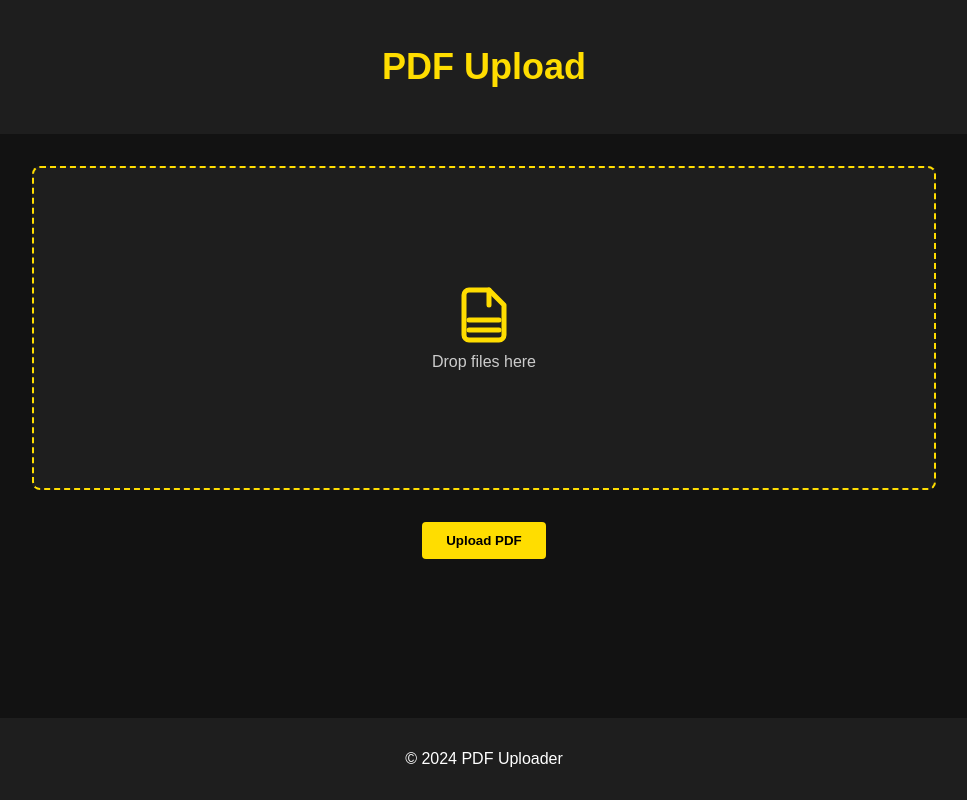
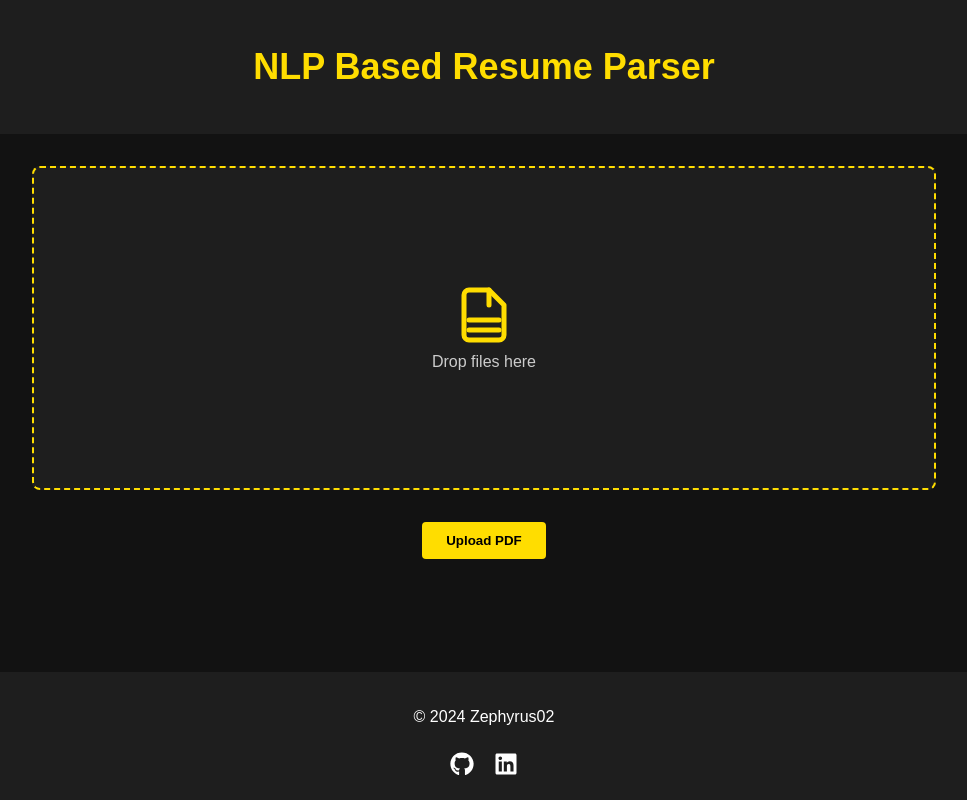
Before and after one commit to Zephyrus02/Frontend-for-NLP-Based-Resume-Parser, a React (Create React App) app: page / in a window 1280 px wide. Shown: the whole page, without its empty margins (156-1123 px from the left). Built offline with nearby package versions, Linux system fonts and the light colour scheme.

Commit message:
Updated Footer

```diff
--- a/package.json
+++ b/package.json
@@ -7,8 +7,10 @@
     "@testing-library/react": "^13.4.0",
     "@testing-library/user-event": "^13.5.0",
     "axios": "^1.7.7",
+    "prop-types": "^15.8.1",
     "react": "^18.3.1",
     "react-dom": "^18.3.1",
+    "react-icons": "^5.3.0",
     "react-scripts": "5.0.1",
     "web-vitals": "^2.1.4"
   },
--- a/src/App.css
+++ b/src/App.css
@@ -142,6 +142,25 @@ body {
   text-align: center;
   padding: 1rem;
   color: #ffffff;
+  display: flex;
+  flex-direction: column;
+  align-items: center
+}
+
+.social-icons {
+  display: flex;
+  justify-content: center;
+  gap: 20px;
+  margin-top: 10px;
+}
+
+.social-icons a {
+  color: inherit;
+  text-decoration: none;
+}
+
+.social-icons a:hover {
+  opacity: 0.8;
 }
 
 .popup {
--- a/src/components/Footer.js
+++ b/src/components/Footer.js
@@ -1,11 +1,36 @@
 import React from 'react';
+import PropTypes from 'prop-types';
+import { FaGithub, FaLinkedin } from 'react-icons/fa';
 
-const Footer = () => {
+const Footer = ({ year = 2024, name = 'Zephyrus02' }) => {
   return (
-    <footer className="footer">
-      <p>&copy; 2024 PDF Uploader</p>
+    <footer className="footer" style={{
+      display: 'flex',
+      flexDirection: 'column',
+      alignItems: 'center',
+      padding: '20px 0',
+    }}>
+      <p>&copy; {year} {name}</p>
+      <div className="social-icons" style={{
+        display: 'flex',
+        justifyContent: 'center',
+        gap: '20px',
+        marginTop: '10px',
+      }}>
+        <a href="https://github.com/Zephyrus02" aria-label="GitHub">
+          <FaGithub size={24} />
+        </a>
+        <a href="https://www.linkedin.com/in/aneesh-raskar/" aria-label="LinkedIn">
+          <FaLinkedin size={24} />
+        </a>
+      </div>
     </footer>
   );
 };
 
+Footer.propTypes = {
+  year: PropTypes.number,
+  name: PropTypes.string,
+};
+
 export default Footer;
--- a/src/components/Navbar.js
+++ b/src/components/Navbar.js
@@ -3,7 +3,7 @@ import React from 'react';
 const Navbar = () => {
   return (
     <nav className="navbar">
-      <h1>PDF Upload</h1>
+      <h1>NLP Based Resume Parser</h1>
     </nav>
   );
 };
```
Also changed, not shown: 1 other file (tests, documents, lock files or other folders).
